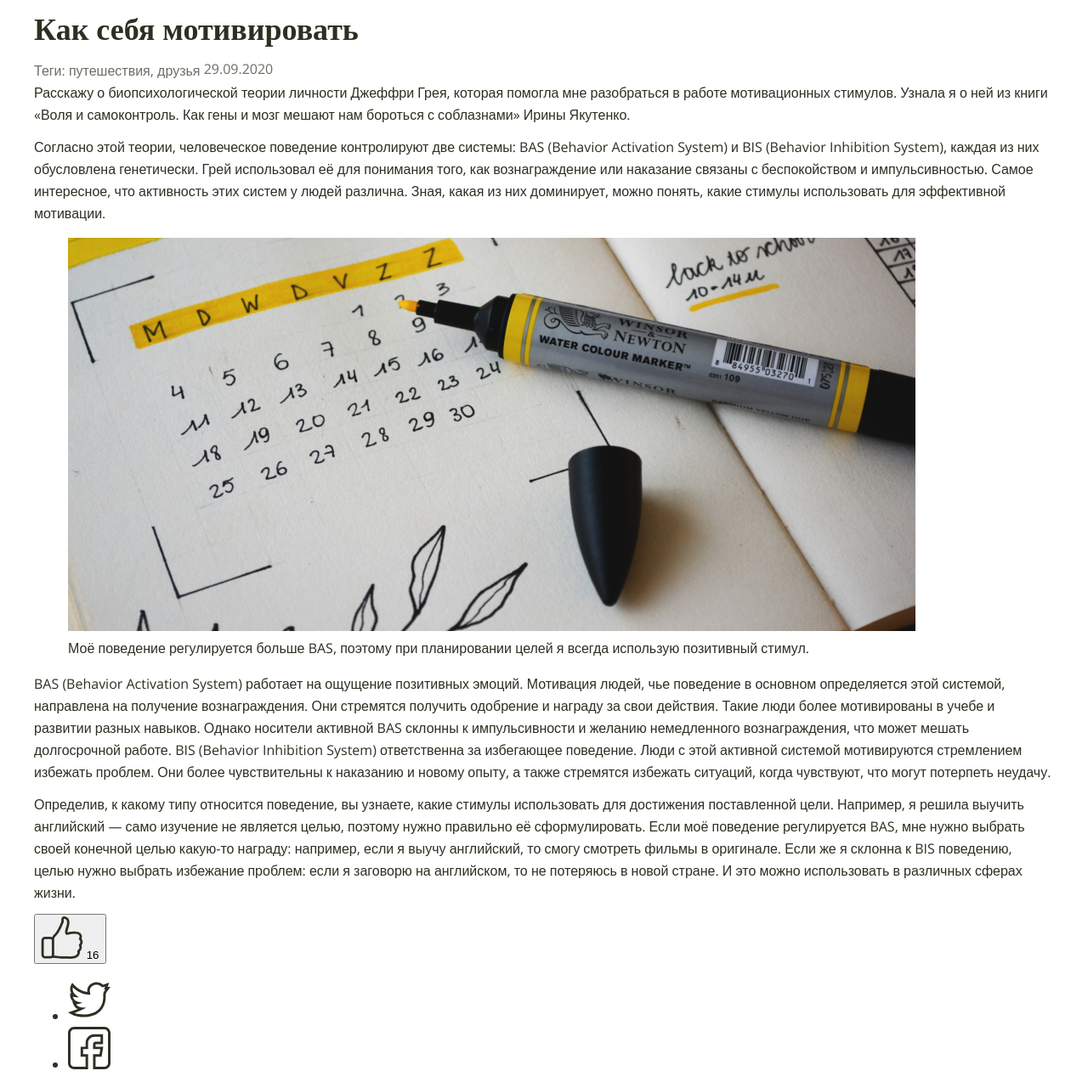
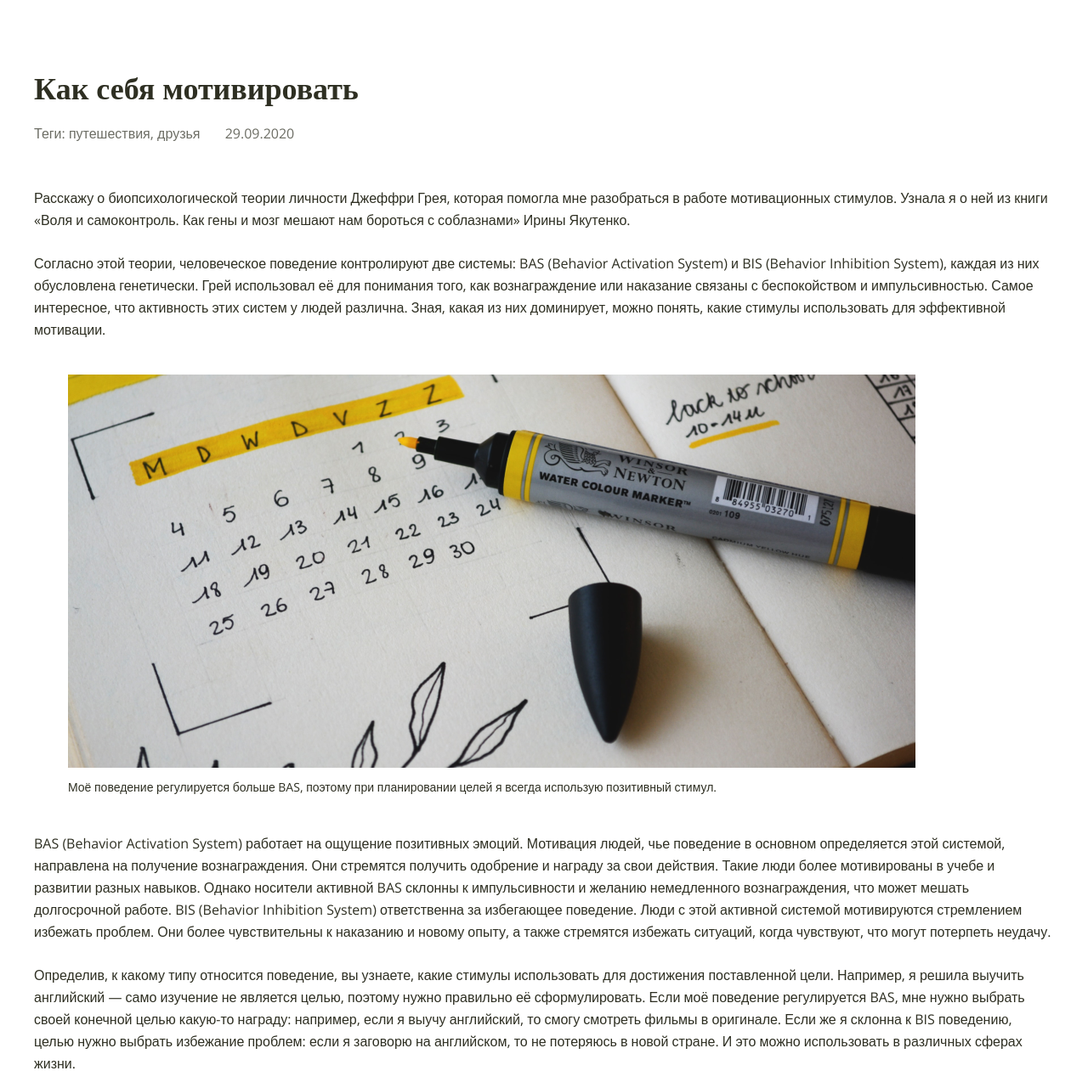
Before and after one commit to zakharovdm/BlogHTMLAcademy, a plain HTML site: page page.html in a window 1280 px wide. Shown: the part 522-1796 px from the top of the page at 85% size. Drawn offline with nearby package versions, Linux system fonts and the light colour scheme; a web font is replaced by a local one.

Commit message:
Стилизовал статью на странице статьи

```diff
--- a/page.html
+++ b/page.html
@@ -40,7 +40,7 @@
 
 							<p class="text">Согласно этой теории, человеческое поведение контролируют две системы: BAS (Behavior Activation System) и BIS (Behavior Inhibition System), каждая из них обусловлена генетически. Грей использовал её для понимания того, как вознаграждение или наказание связаны с беспокойством и импульсивностью. Самое интересное, что активность этих систем у людей различна. Зная, какая из них доминирует, можно понять, какие стимулы использовать для эффективной мотивации.</p>
 							<figure class="article-illustration">
-								<img src="files/MaskGroup(4).png" alt="Жёлтый маркер на фоне календаря, написанного в тетради" >
+								<img src="files/MaskGroup(4).png" alt="Жёлтый маркер на фоне календаря, написанного в тетради" class="illustration-image">
 								<figcaption class="illustration-caption">Моё поведение регулируется больше BAS, поэтому при планировании целей я всегда использую позитивный стимул.</figcaption>
 							</figure>
 
@@ -119,7 +119,7 @@
 				</div>
 			</main>
 
-			<footer>
+			<footer class="page-footer">
 				<div class="content-wrapper">
 					<ul class="social-nav">
 						<li class="social-item"><a href="https://vk.com" class="social-link">ВК</a></li>
--- a/style.css
+++ b/style.css
@@ -579,3 +579,45 @@ img{
   color: #ACC5D8B3;
   transition: all 0.5s ease;
 }
+
+/* Страница статьи */
+
+.post-article {
+	width:: 997px;
+	padding-top: 70px;
+}
+
+.post-article .post-tags {
+	margin-right: 25px;
+	margin-top: 6px;
+	margin-bottom: 50px;
+}
+
+.post-article .post-date {
+	display: inline-block;
+	vertical-align: middle;
+	margin-bottom: 50px;
+	margin-top: 6px;
+}
+
+.post-body .text {
+	margin-bottom: 25px;
+}
+
+.article-illustration {
+	margin-bottom: 40px;
+	margin-top: 40px;
+}
+
+.illustration-caption{
+	font-size: 14px;
+	line-height: 26px;
+	margin-top: 3px;
+}
+
+.article-footer {
+	display: flex;
+	flex-direction: row;
+	justify-content: space-between;
+	margin-top: 40px;
+}
```
